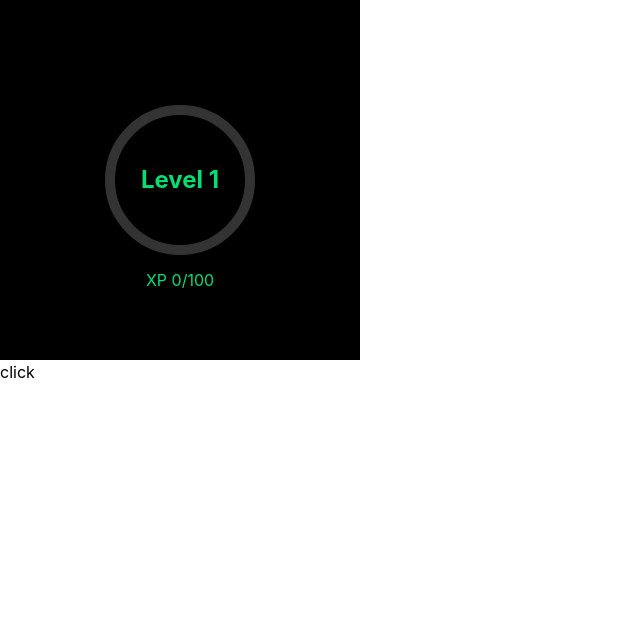
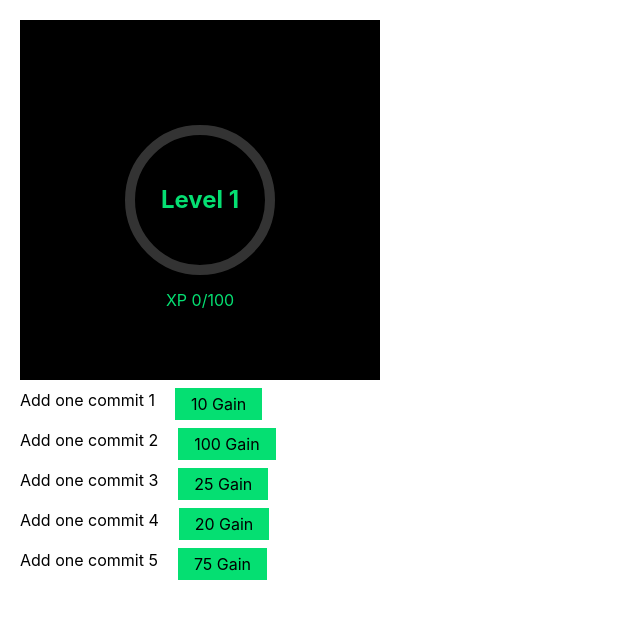
Before and after one commit to Abhijith-TG/solo-leveiling, a React (Vite) app: page / in a window 1280 px wide. Shown: the top 618 px of the page, without its empty margins (0-640 px from the left). Built offline with nearby package versions, Linux system fonts and the light colour scheme.

Commit message:
feat: Added tasks and level ups in the site

```diff
--- a/src/App.tsx
+++ b/src/App.tsx
@@ -2,8 +2,15 @@ import { useState } from "react";
 
 function App() {
 
+  const tasklist = [
+    {id:1,desc:"Add one commit 1",completed:false,xp:10},
+    {id:2,desc:"Add one commit 2",completed:false,xp:100},
+    {id:3,desc:"Add one commit 3",completed:false,xp:25},
+    {id:4,desc:"Add one commit 4",completed:false,xp:20},
+    {id:5,desc:"Add one commit 5",completed:false,xp:75}
+  ]
 
-  const [level, setLevel] = useState(1)
+const [level, setLevel] = useState(1)
 
 const [xp,setxp]= useState(0);
 const [maxXp, setMaxXp] = useState(100)
@@ -16,21 +23,28 @@ const circumference = 2 * Math.PI * radius;
 const strokeDashoffset =
   circumference - (percentage / 100) * circumference;
 
-  const increaseXp = ()=>{
-    const newXp = xp+102;
+  const increaseXp = (id:Number)=>{
+    const task:any = tasks.filter((t)=>t.id===id)
+    task.map((t:any)=>t.completed=true)
+
+    const newXp = xp+task[0].xp;
 
     if(newXp>=maxXp){
       setLevel(level+1)
       setxp(newXp-maxXp)
-      setMaxXp(level*100)
+      setMaxXp((level+1)*100)
     }else
     setxp(newXp)
 
   }
 
+  const [tasks, ] = useState(tasklist)
+
+
+
 
   return (
-    <div>
+    <div className="p-5">
    <div className="bg-black w-90 h-90 flex items-center justify-center relative">
       <svg width="180" height="180">
   <circle
@@ -61,7 +75,21 @@ const strokeDashoffset =
 
 
    </div>
-   <button onClick={()=>increaseXp()} >click</button>
+
+    <div>
+      {
+        tasks.map((t)=>
+          <div className="flex gap-5 my-2" key={t.id}  >
+            <p className={`${t.completed ? "line-through":""} `}>{t.desc}</p>
+            <button disabled={t.completed} onClick={()=>increaseXp(t.id)} className={`${t.completed ? "bg-gray-400":"bg-green-400 hover:cursor-pointer hover:bg-green-200"} px-4 py-1`}  >{t.completed ?"Completed":t.xp+" Gain"}</button>
+          </div>
+        )
+      }
+
+
+
+    </div>
+
    </div>
   )
 }
```
